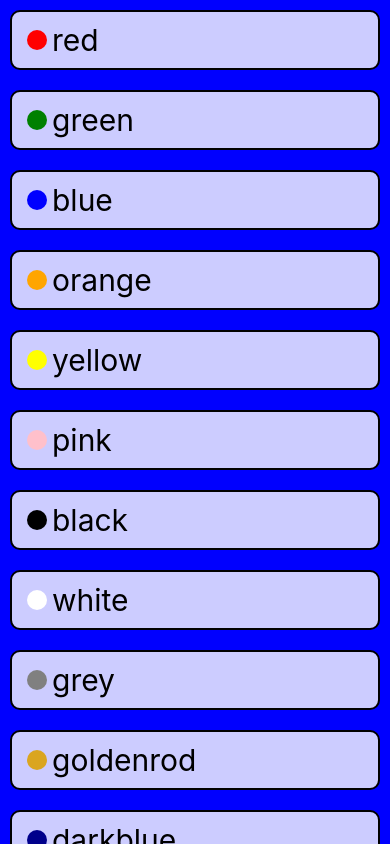
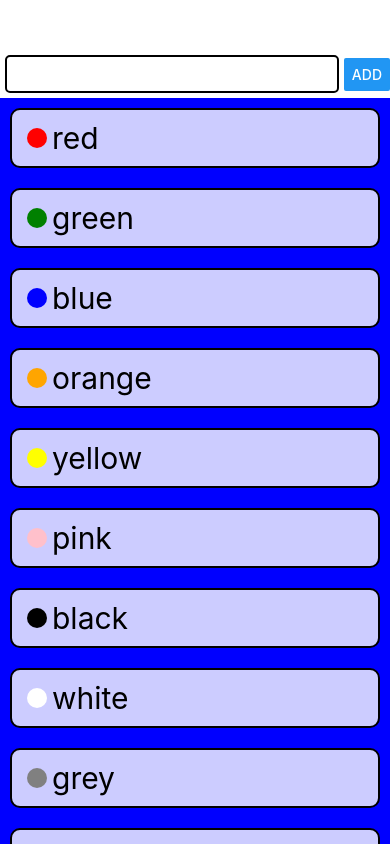
Before and after one commit to coolusername244/color-catalog, a React Native app: screen / in a window 390 px wide. Built offline with nearby package versions, Linux system fonts and the light colour scheme.

Commit message:
feat: Add ColorForm component to App.tsx

```diff
--- a/App.tsx
+++ b/App.tsx
@@ -2,11 +2,14 @@ import React, { useState } from 'react';
 import { FlatList, StyleSheet, View } from 'react-native';
 import ColorButton from './components/ColorButton';
 import defaultColors from './data/defaultColors.json';
+import ColorForm from './components/ColorForm';
 
 export default function App() {
   const [backgroundColor, setBackgroundColor] = useState('blue');
 
   return (
+    <>
+      <ColorForm />
       <FlatList
         style={[styles.container, { backgroundColor }]}
         data={defaultColors}
@@ -20,6 +23,7 @@ export default function App() {
           );
         }}
       />
+    </>
   );
 }
 
```
Lines whose indentation alone changed are shown as unchanged.
